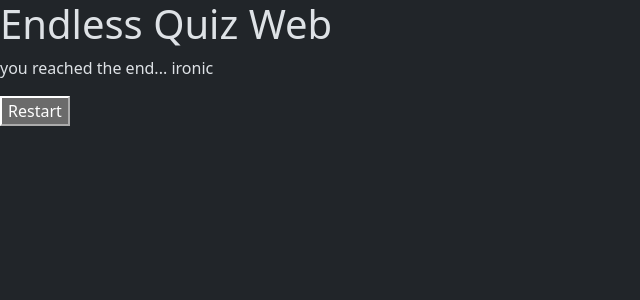
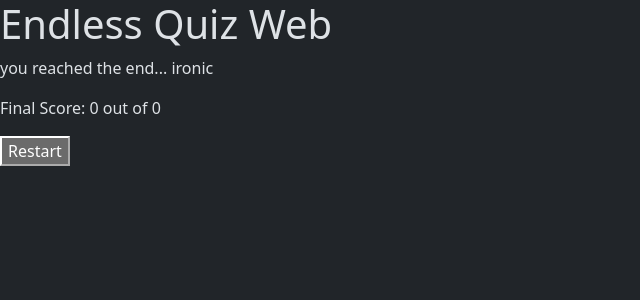
Before and after one commit to Guillermode20/quiz-app, a Django app: page / in a window 1280 px wide. Shown: the top 300 px of the page, without its empty margins (0-640 px from the left). Run offline with Django 5.2, Linux system fonts and the light colour scheme; data comes from the database, SQL or seed files in the repository; data that the repository does not hold is empty.

Commit message:
Finalized temporary end screen with score counter.

```diff
--- a/quizproject/quizapp/templates/quizapp/end.html
+++ b/quizproject/quizapp/templates/quizapp/end.html
@@ -3,6 +3,7 @@
 {% block content %}
 <h1>Endless Quiz Web</h1>
 <p>you reached the end... ironic</p>
+<p>Final Score: {{ score }} out of {{ total_questions }}</p>
 <form method="post" action="{% url 'restart' %}">
     {% csrf_token %}
     <button type="submit" name="restart" value="true">Restart</button>
--- a/quizproject/quizapp/views.py
+++ b/quizproject/quizapp/views.py
@@ -14,11 +14,16 @@ def get_selected_question():
         return random.choice(questions)
     return None
 
+def get_or_create_score():
+    score, created = Score.objects.get_or_create(id=1)
+    return score
+
 # View to load questions for the quiz
 def loadQuestions(request):
     selected_question = get_selected_question()
     if selected_question is None:
-        return render(request, 'quizapp/end.html')
+        total_questions = Question.objects.count()
+        return render(request, 'quizapp/end.html', context={'score': get_or_create_score().score, 'total_questions': total_questions})
 
     # Prepare question data for the template
     question = {
@@ -35,6 +40,7 @@ def loadQuestions(request):
 
     # Store the current question text in the session
     request.session['current_question_text'] = selected_question.question_text
+    score = get_or_create_score()
 
     return render(request, 'quizapp/home.html', context={'question': question, 'score': score.score})
 
@@ -52,7 +58,7 @@ def checkAnswer(request):
             current_question = Question.objects.get(question_text=current_question_text)
 
             if selected_option_key == current_question.correct_answer:
-                score, created = Score.objects.get_or_create(id=1)
+                score = get_or_create_score()
                 score.score += 1
                 score.save()
 
```
